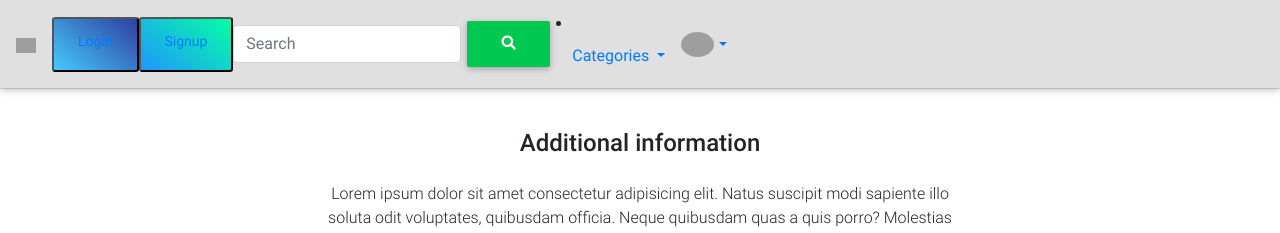
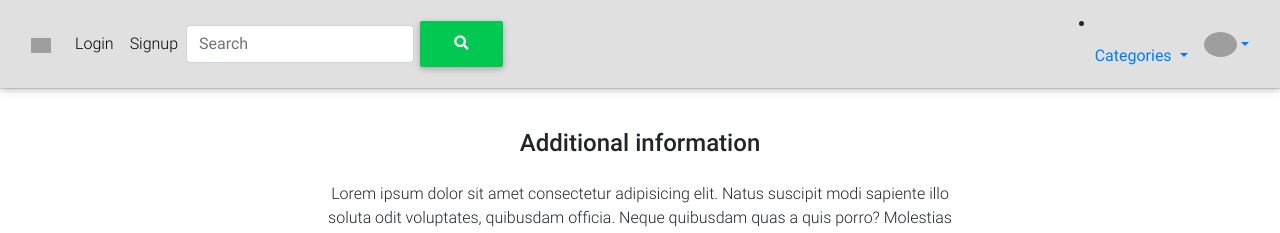
Before and after one commit to floydflava/comfi, a Django app: page /accessories in a window 1280 px wide. Shown: the top 233 px of the page. Run offline with Django 3.2, Linux system fonts and the light colour scheme; data that the repository does not hold is empty; some libraries are stand-ins or nearby versions; grey boxes are pictures that could not be loaded.

Commit message:
initial commit

```diff
--- a/templates/navbar.html
+++ b/templates/navbar.html
@@ -2,7 +2,20 @@
 
   <nav class="navbar fixed-top navbar-expand-lg navbar-light bg-light scrolling-navbar">
 
-
+    <div class="container-fluid">
+      <button
+      class="navbar-toggler"
+      type="button"
+      data-mdb-toggle="collapse"
+      data-mdb-target="#navbarSupportedContent"
+      aria-controls="navbarSupportedContent"
+      aria-expanded="false"
+      aria-label="Toggle navigation"
+      >
+      <i class="fas fa-bars"></i>
+    </button>
+    <!-- Collapsible wrapper -->
+      <div class="collapse navbar-collapse" id="navbarSupportedContent">
       <!-- Navbar brand -->
       <a class="navbar-brand mt-2 mt-lg-0" href="/">
         <img
@@ -13,33 +26,34 @@
         />
       </a>
       <!-- Left links -->
-
+        <ul class="navbar-nav me-auto mb-2 mb-lg-0">
           {% if request.user.is_authenticated %}
-          <button class="btn peach-gradient">
+          <li class="nav-item">
             <a href="{% url 'rope:order-summary' %}" class="nav-link waves-effect">
               <span class="badge red z-depth-1 mr-1"> {{ request.user|cart_item_count }} </span>
               <i class="fas fa-shopping-cart"></i>
               <span class="clearfix d-none d-sm-inline-block"> Cart </span>
             </a>
-          </button>
-          <button type="button" class="btn-sm purple-gradient">
+          </li>
+
+          <li class="nav-item">
             <a class="nav-link waves-effect" href="{% url 'account_logout' %}">
               <span class="clearfix d-none d-sm-inline-block"> Logout </span>
             </a>
-          </button>
+          </li>
           {% else %}
-          <button class="btn-sm blue-gradient">
+          <li class="nav-item">
             <a class="nav-link waves-effect" href="{% url 'account_login' %}">
               <span class="clearfix d-none d-sm-inline-block"> Login </span>
             </a>
-          </button>
-          <button class="btn-sm aqua-gradient">
+          </li>
+          <li class="nav-item">
             <a class="nav-link waves-effect" href="{% url 'account_signup' %}">
               <span class="clearfix d-none d-sm-inline-block"> Signup </span>
             </a>
-          </button>
+          </li>
           {% endif %}
-
+      </ul>
       <form class="form-inline my-mb-0">
         <input class="form-control mr-sm-0" type="search" action="{% url 'rope:search' %}" method="get" placeholder="Search" aria-label="Search" name="q" type="text">
         <button id="search-button" type="button" class="btn btn-success">
```
